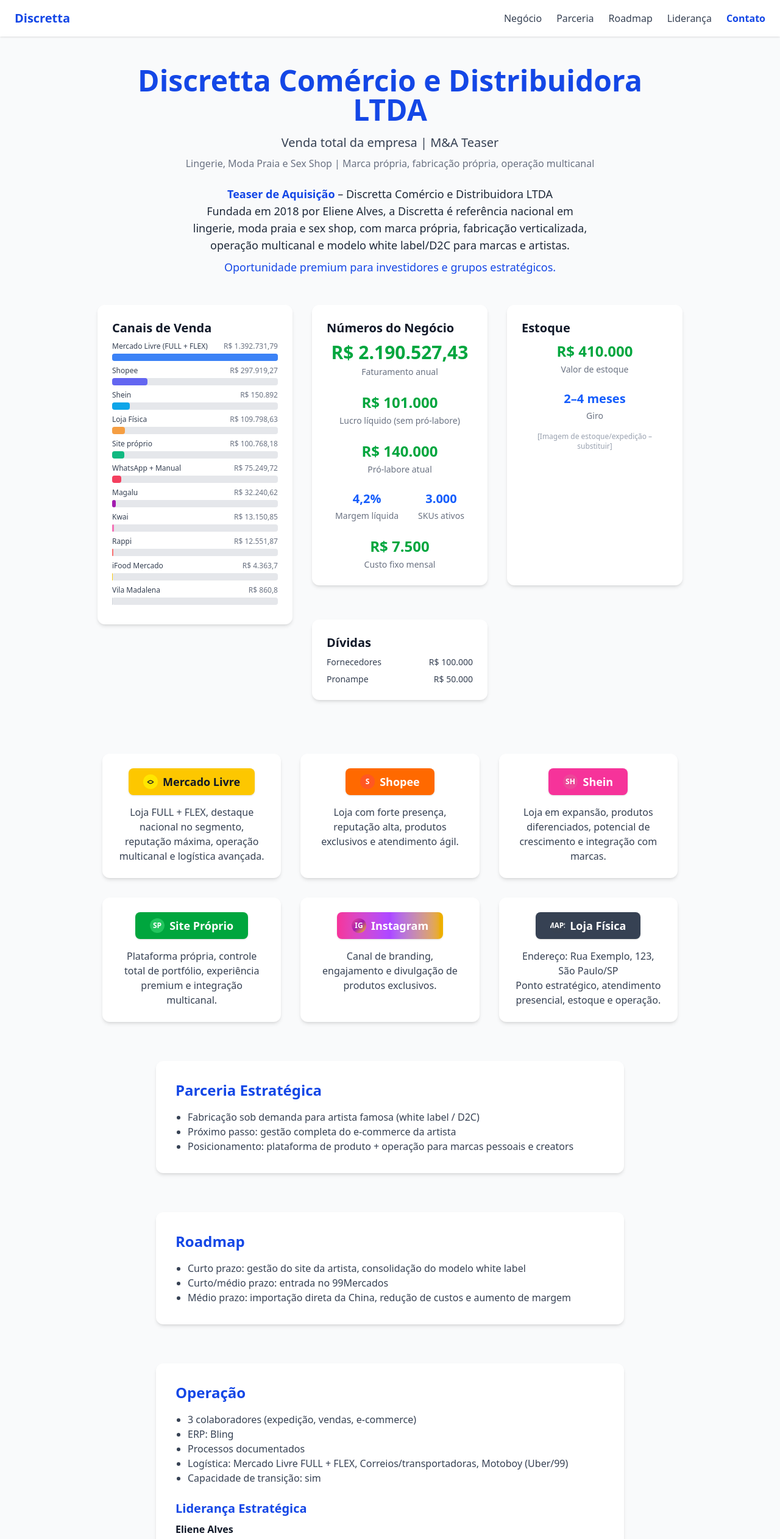
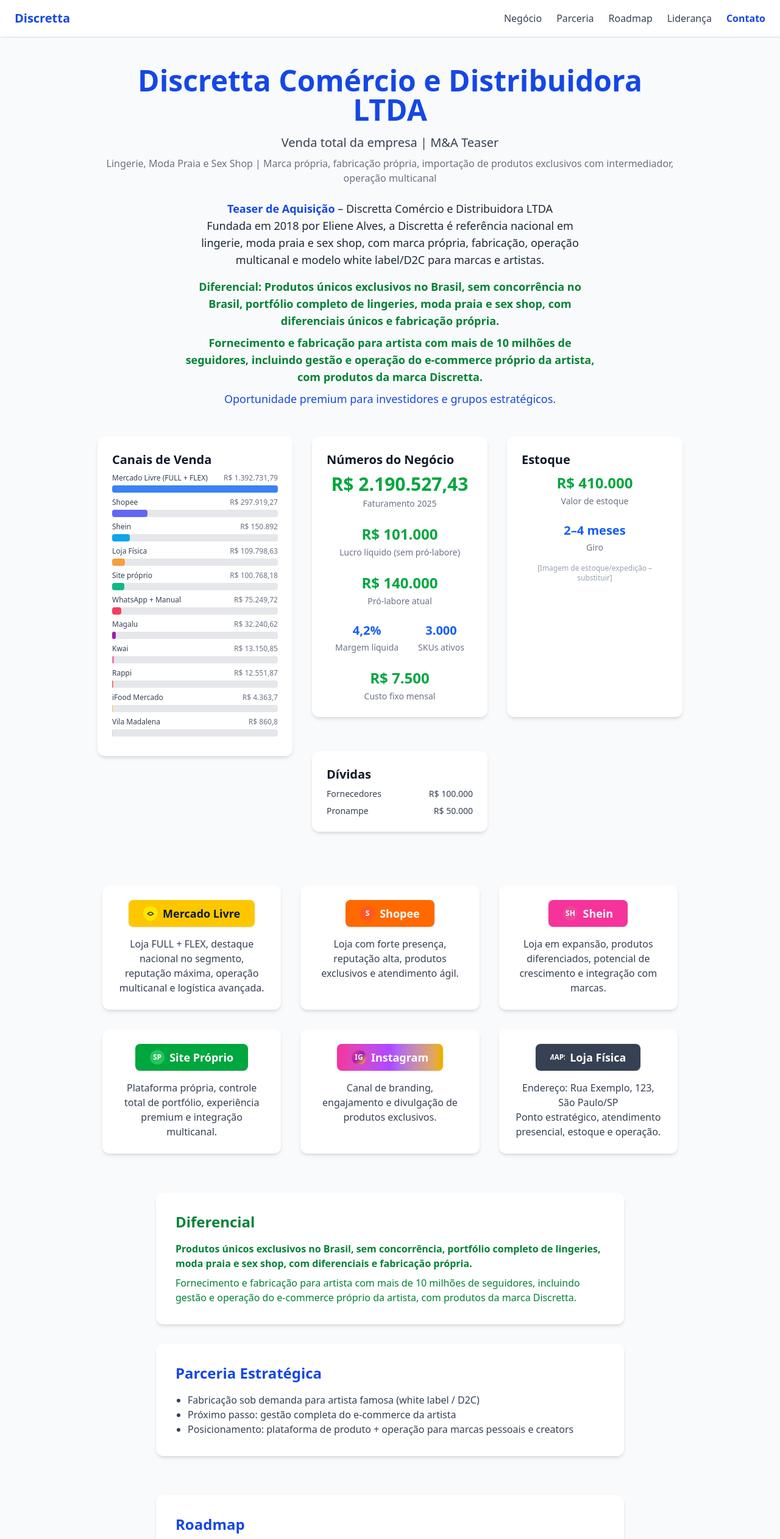
Before and after one commit to igorlaur/pitch-discretta, a Next.js app: page / in a window 1280 px wide. Shown: the top 2524 px of the page at 61% size. Built offline with nearby package versions, Linux system fonts and the light colour scheme.

Commit message:
Move card de Diferencial acima da Parceria Estratégica

```diff
--- a/app/page.tsx
+++ b/app/page.tsx
@@ -23,10 +23,12 @@
       <header className="mb-12 text-center">
         <h1 className="text-4xl md:text-5xl font-extrabold text-blue-700 mb-4">Discretta Comércio e Distribuidora LTDA</h1>
         <p className="text-lg md:text-xl text-gray-700 mb-2">Venda total da empresa | M&A Teaser</p>
-        <p className="text-md text-gray-500 mb-6">Lingerie, Moda Praia e Sex Shop | Marca própria, fabricação própria, operação multicanal</p>
+        <p className="text-md text-gray-500 mb-6">Lingerie, Moda Praia e Sex Shop | Marca própria, fabricação própria, importação de produtos exclusivos com intermediador, operação multicanal</p>
         <div className="max-w-2xl mx-auto text-gray-800 text-base md:text-lg mb-8">
           <span className="font-semibold text-blue-700">Teaser de Aquisição</span> – Discretta Comércio e Distribuidora LTDA<br />
-          Fundada em 2018 por Eliene Alves, a Discretta é referência nacional em lingerie, moda praia e sex shop, com marca própria, fabricação verticalizada, operação multicanal e modelo white label/D2C para marcas e artistas.<br />
+          Fundada em 2018 por Eliene Alves, a Discretta é referência nacional em lingerie, moda praia e sex shop, com marca própria, fabricação, operação multicanal e modelo white label/D2C para marcas e artistas.<br />
+          <span className="block mt-4 text-green-700 font-semibold">Diferencial: Produtos únicos exclusivos no Brasil, sem concorrência no Brasil, portfólio completo de lingeries, moda praia e sex shop, com diferenciais únicos e fabricação própria.</span>
+          <span className="block mt-2 text-green-700 font-semibold"> Fornecimento e fabricação para artista com mais de 10 milhões de seguidores, incluindo gestão e operação do e-commerce próprio da artista, com produtos da marca Discretta.</span>
           <span className="block mt-2 text-blue-700 font-medium">Oportunidade premium para investidores e grupos estratégicos.</span>
         </div>
       </header>
@@ -43,7 +45,7 @@
               <div className="flex flex-col gap-6">
                 <div className="flex flex-col items-center">
                   <span className="text-3xl font-bold text-green-600 mb-1">R$ 2.190.527,43</span>
-                  <span className="text-sm text-gray-500">Faturamento anual</span>
+                  <span className="text-sm text-gray-500">Faturamento 2025</span>
                 </div>
                 <div className="flex flex-col items-center">
                   <span className="text-2xl font-bold text-green-600 mb-1">R$ 101.000</span>
@@ -164,6 +166,11 @@
 
       <section id="parceria" className="mb-16">
         <div className="max-w-3xl mx-auto bg-white rounded-xl shadow-md p-8 mb-8">
+          <h2 className="text-2xl font-bold text-green-700 mb-4">Diferencial</h2>
+          <div className="text-green-700 text-base font-semibold mb-2">Produtos únicos exclusivos no Brasil, sem concorrência, portfólio completo de lingeries, moda praia e sex shop, com diferenciais e fabricação própria.</div>
+          <div className="text-green-700 text-base">Fornecimento e fabricação para artista com mais de 10 milhões de seguidores, incluindo gestão e operação do e-commerce próprio da artista, com produtos da marca Discretta.</div>
+        </div>
+        <div className="max-w-3xl mx-auto bg-white rounded-xl shadow-md p-8 mb-8">
           <h2 className="text-2xl font-bold text-blue-700 mb-4">Parceria Estratégica</h2>
           <ul className="list-disc pl-5 text-gray-700 text-base">
             <li>Fabricação sob demanda para artista famosa (white label / D2C)</li>
```
